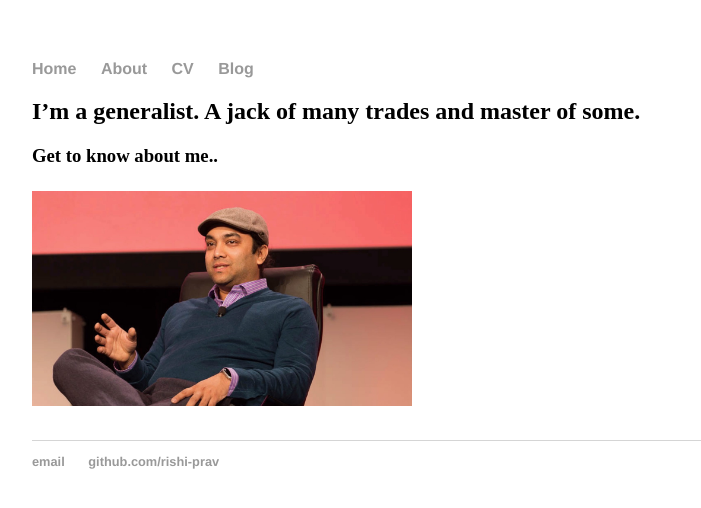
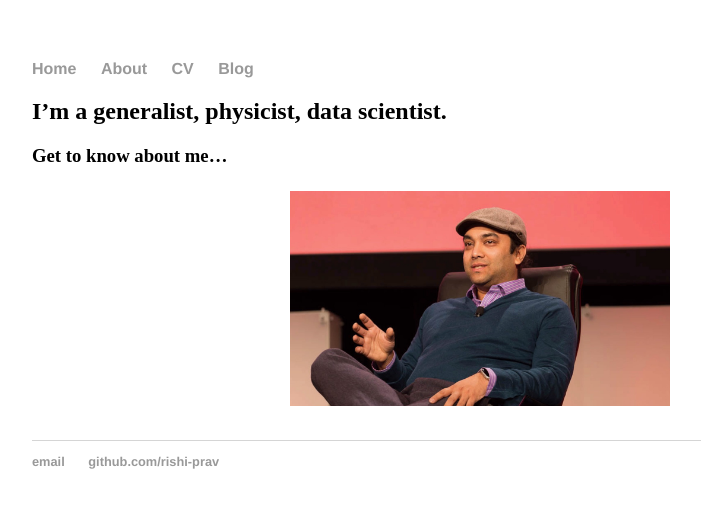
Before and after one commit to rishi-prav/rishi-prav.github.io, a Jekyll site: the page built from about.md, in a window 1280 px wide. Shown: the top 508 px of the page, without its empty margins (160-861 px from the left). Built offline with Jekyll 4.4.1, drawn with Linux system fonts in a browser that asks for light colours; our own code applies the rules of GitHub Pages for plain Markdown files.

Commit message:
changed index.md

```diff
--- a/about.md
+++ b/about.md
@@ -1,4 +1,7 @@
-## I'm a generalist. A jack of many trades and master of some.
+## I'm a generalist, physicist, data scientist.
 
-### Get to know about me..
+### Get to know about me...
+
+<p align="center">
 <img src="/images/Rishi.jpeg" alt="Rishi at a conference" width="380">
+</p>
```
